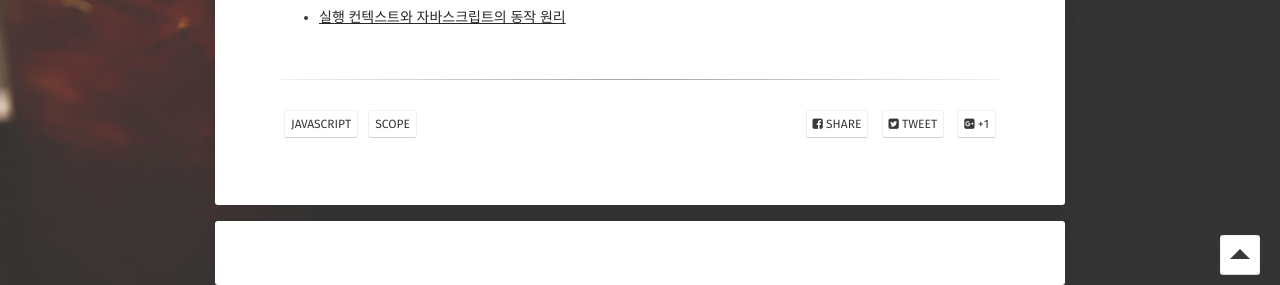
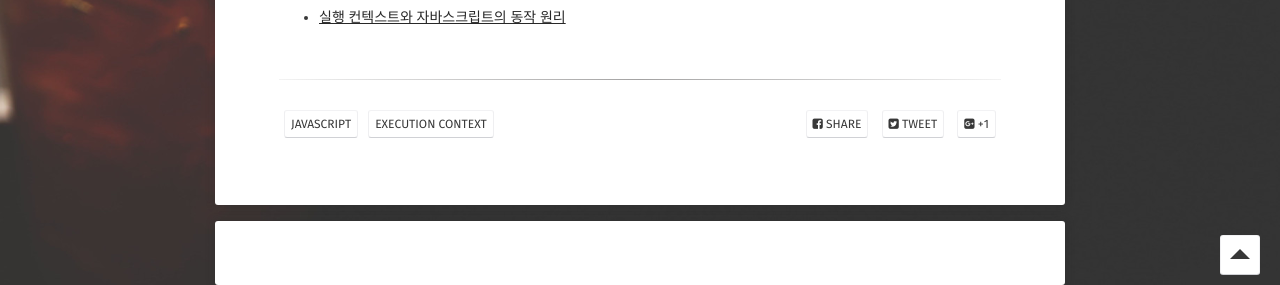
Before and after one commit to BKJang/DEVLOG, a Jekyll site: the page built from _posts/javascript/2018-10-22-Execution_Context.md, in a window 1280 px wide and 900 px high, scrolled down 4787 px. Shown: the part 615-900 px from the top of the window. Built offline with Jekyll 4.4.1, drawn with Linux system fonts in a browser that asks for light colours; some web fonts are replaced; comment, search, counter and statistics services are not loaded.

Commit message:
실행 컨텍스트 태그 수정

```diff
--- a/_posts/javascript/2018-10-22-Execution_Context.md
+++ b/_posts/javascript/2018-10-22-Execution_Context.md
@@ -5,7 +5,7 @@ date:   2018-10-22
 excerpt: "실행 컨텍스트에 대하여"
 tag:
 - javascript
-- scope
+- execution context
 comments: true
 feature: '/assets/img/javascript.jpg'
 ---
```
